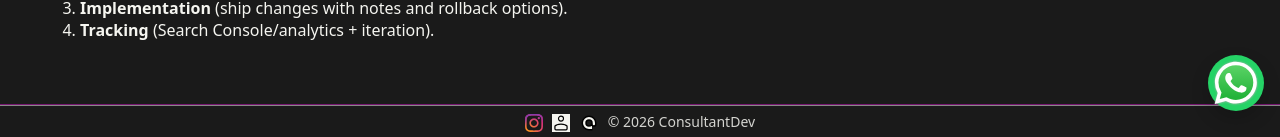
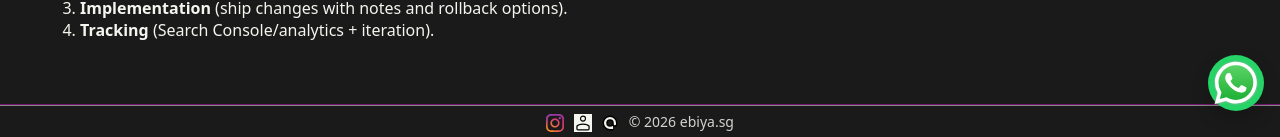
Before and after one commit to m33lucky-benny/ebiya-main, a Jekyll site: the page built from index.html, in a window 1280 px wide. Shown: the part 773-910 px from the top of the page. Built offline with Jekyll 4.4.1, drawn with Linux system fonts in a browser that asks for light colours; part of the change alters nothing that is shown.

Commit message:
Update _config.yml

```diff
--- a/_config.yml
+++ b/_config.yml
@@ -1,8 +1,9 @@
 # Site settings
-title: ConsultantDev
-description: SEO-first websites that Google can understand
+title: ebiya.sg
+description: "Specialist Caridina shrimp tanks, shrimp care guides, and premium shrimp products in Singapore."
+tagline: "Premium Caridina shrimp care and specialist shrimp tanks in Singapore"
 image: "/assets/images/ebiya-logo.webp"
-url: "https://consultant.ebiya.sg"
+url: ""
 baseurl: ""
 
 # SEO
@@ -20,11 +21,12 @@ business:
     addressLocality: "Singapore"
     postalCode: "390051"
     addressCountry: "SG"
-  url: "https://consultant.ebiya.sg/"
+  url: ""
 
 plugins:
   - jekyll-seo-tag
   - jekyll-sitemaps
+  - jekyll-last-modified-at
 
 # Analytics
 #google_analytics: "G-XXXXXXXXXX"  # Your GA4 Measurement ID
```
